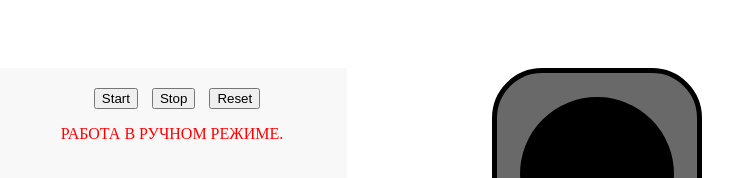
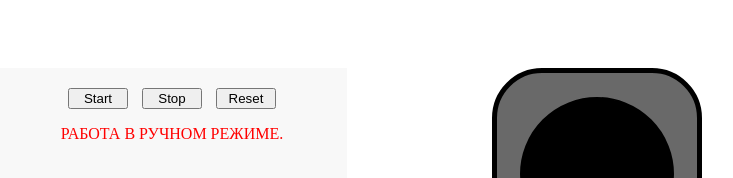
Before and after one commit to WaldyWhite/6.8.-Practical-work, a plain HTML site: page task6/index.html in a window 1280 px wide. Shown: the top 178 px of the page, without its empty margins (161-894 px from the left). Drawn offline with Linux system fonts and the light colour scheme.

Commit message:
added button width

```diff
--- a/task6/style.css
+++ b/task6/style.css
@@ -19,8 +19,14 @@
     margin: 0 auto;
   }
   button{
-    width: 6g0px;
+    width: 60px;
     margin-left: 10px;
+  }
+  button:nth-child(3n+1){
+    margin-left: 0;
+  }
+  button:nth-child(3n){
+    margin-right: 0;
   }
   .buttons{
     text-align: center;
```
